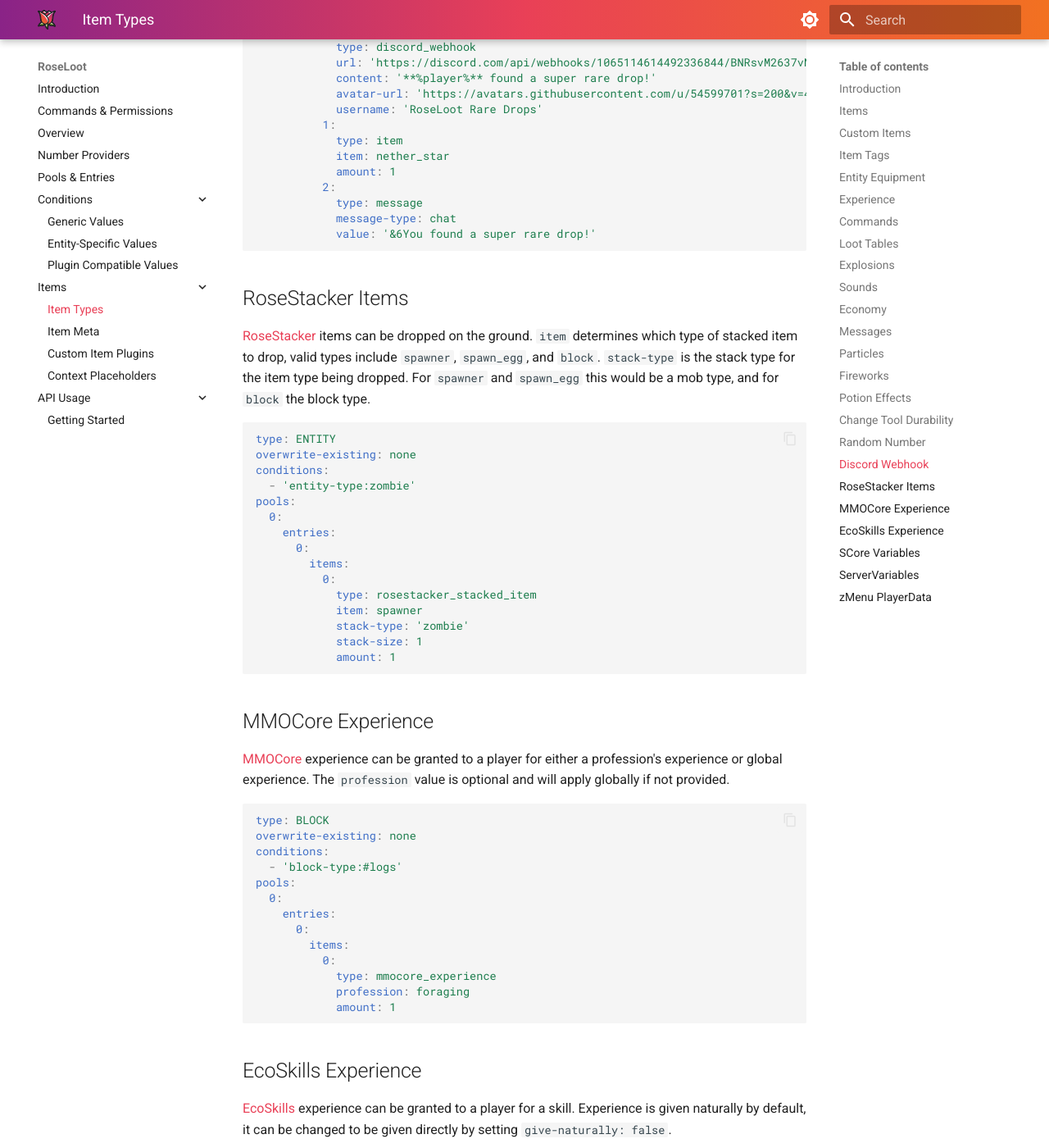
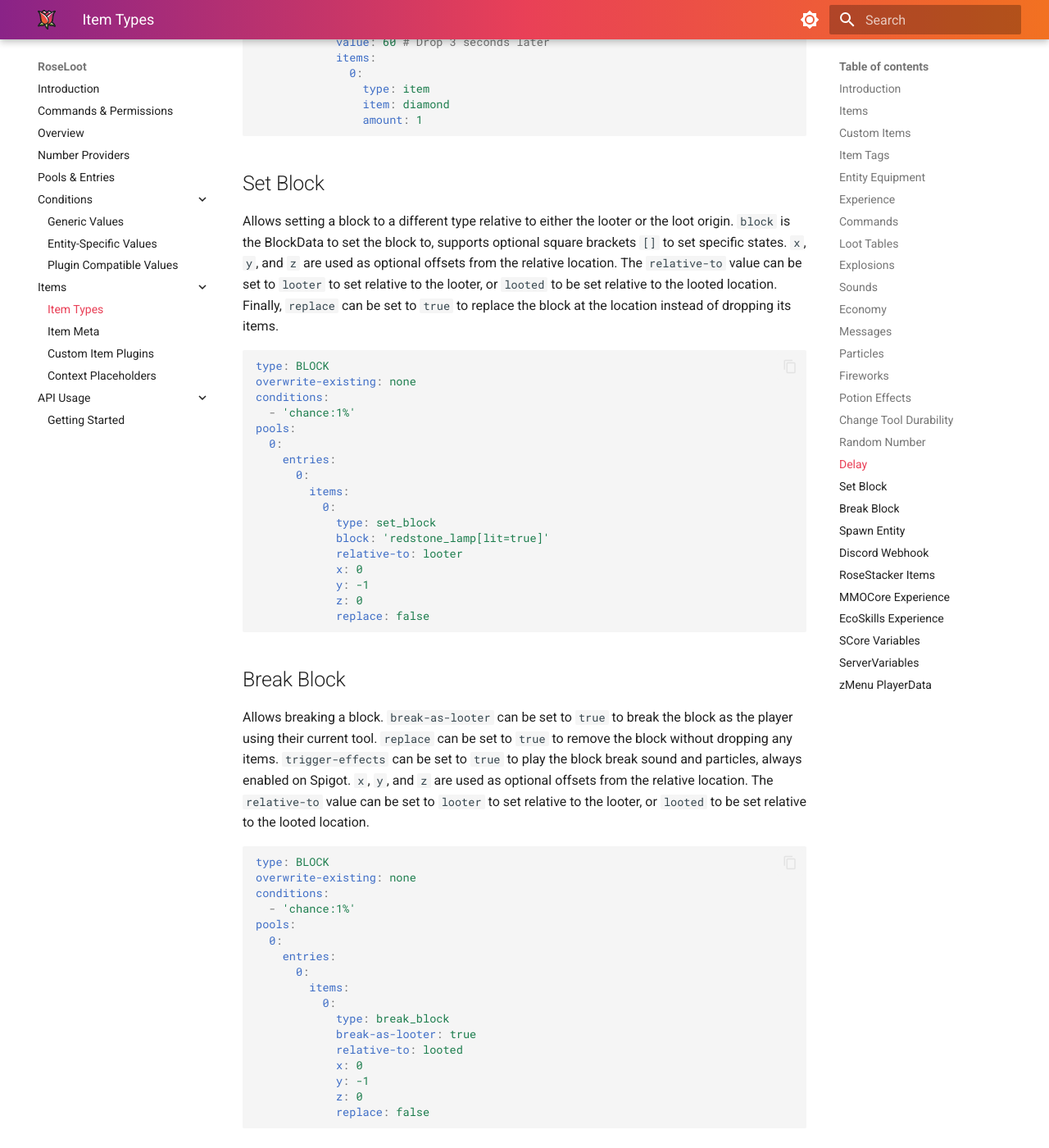
Before and after one commit to Rosewood-Development/RoseWiki, an MkDocs documentation site: the page built from docs/RoseLoot/item-types.md, in a window 1280 px wide and 1400 px high, scrolled down 9866 px. Shown: the whole window at 82% size. Built offline with MkDocs 1.6.1 and Material for MkDocs 9.7.7, drawn with Linux system fonts in a browser that asks for light colours; some of the changed text lies outside the part shown.

Commit message:
Add RoseLoot delay, set_block, break_block, and spawn_entity loot items

````diff
--- a/docs/RoseLoot/item-types.md
+++ b/docs/RoseLoot/item-types.md
@@ -383,7 +383,97 @@ pools:
           2:
             type: message
             message-type: chat
-            value: '&6While mining, you find %random_number_coins_int%' coins!'
+            value: '&6While mining, you find %random_number_coins_int% coins!'
+```
+
+## Delay
+Delay dropping loot items by a number of ticks.  `value` defaults to 1 which will run in the next tick.  `items` is the list of loot items to drop.
+```yaml
+type: BLOCK
+overwrite-existing: none
+conditions:
+  - 'chance:0.01%'
+pools:
+  0:
+    entries:
+      0:
+        items:
+          0:
+            type: delay
+            value: 60 # Drop 3 seconds later
+            items:
+              0:
+                type: item
+                item: diamond
+                amount: 1
+```
+
+## Set Block
+Allows setting a block to a different type relative to either the looter or the loot origin.  `block` is the BlockData to set the block to, supports optional square brackets `[]` to set specific states.  `x`, `y`, and `z` are used as optional offsets from the relative location.  The `relative-to` value can be set to `looter` to set relative to the looter, or `looted` to be set relative to the looted location.  Finally, `replace` can be set to `true` to replace the block at the location instead of dropping its items.
+```yaml
+type: BLOCK
+overwrite-existing: none
+conditions:
+  - 'chance:1%'
+pools:
+  0:
+    entries:
+      0:
+        items:
+          0:
+            type: set_block
+            block: 'redstone_lamp[lit=true]'
+            relative-to: looter
+            x: 0
+            y: -1
+            z: 0
+            replace: false
+```
+
+## Break Block
+Allows breaking a block.  `break-as-looter` can be set to `true` to break the block as the player using their current tool.  `replace` can be set to `true` to remove the block without dropping any items.  `trigger-effects` can be set to `true` to play the block break sound and particles, always enabled on Spigot. `x`, `y`, and `z` are used as optional offsets from the relative location.  The `relative-to` value can be set to `looter` to set relative to the looter, or `looted` to be set relative to the looted location.
+```yaml
+type: BLOCK
+overwrite-existing: none
+conditions:
+  - 'chance:1%'
+pools:
+  0:
+    entries:
+      0:
+        items:
+          0:
+            type: break_block
+            break-as-looter: true
+            relative-to: looted
+            x: 0
+            y: -1
+            z: 0
+            replace: false
+```
+
+## Spawn Entity
+Allows spawning an entity.  `entity` is the type of entity to spawn, supports an NBT string surrounded in `{}` to spawn an entity with specific NBT.  `x`, `y`, and `z` are used as optional offsets from the relative location.  The `relative-to` value can be set to `looter` to spawn relative to the looter, or `looted` to be spawn relative to the looted location.  `copy-looted` can be set to `true` to spawn a copy of the entity that was looted.
+```yaml
+type: ENTITY
+overwrite-existing: none
+conditions:
+  - 'entity-type:zombie'
+  - 'chance:1%'
+pools:
+  0:
+    entries:
+      0:
+        items:
+          0:
+            type: spawn_entity
+            entity: zombie
+            # entity: '{id:chicken,Passengers:[{id:zombie,IsBaby:1}]}'
+            relative-to: looted
+            x: 0
+            y: 0
+            z: 0
+            copy-looted: false
 ```
 
 ## Discord Webhook
````
